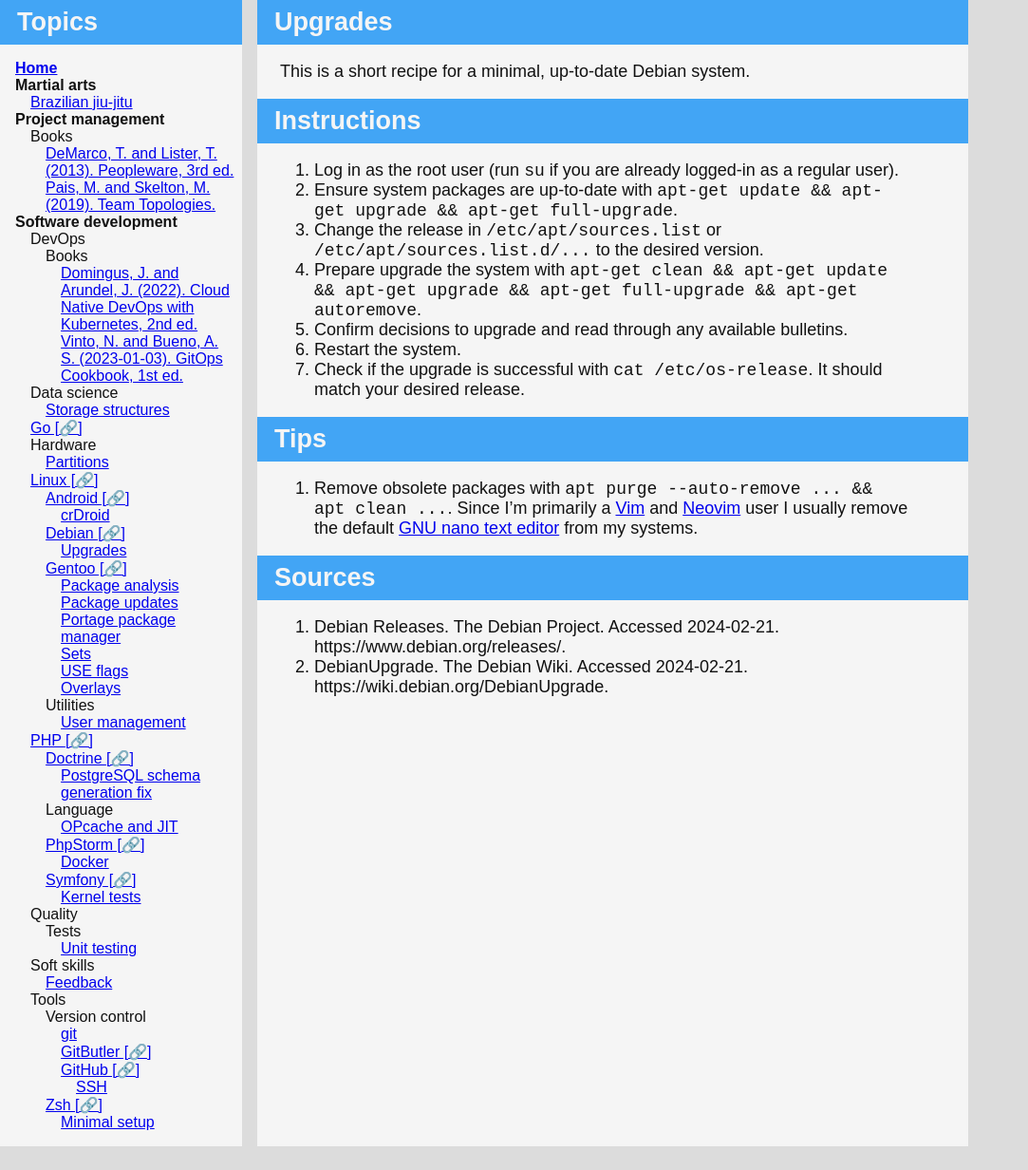
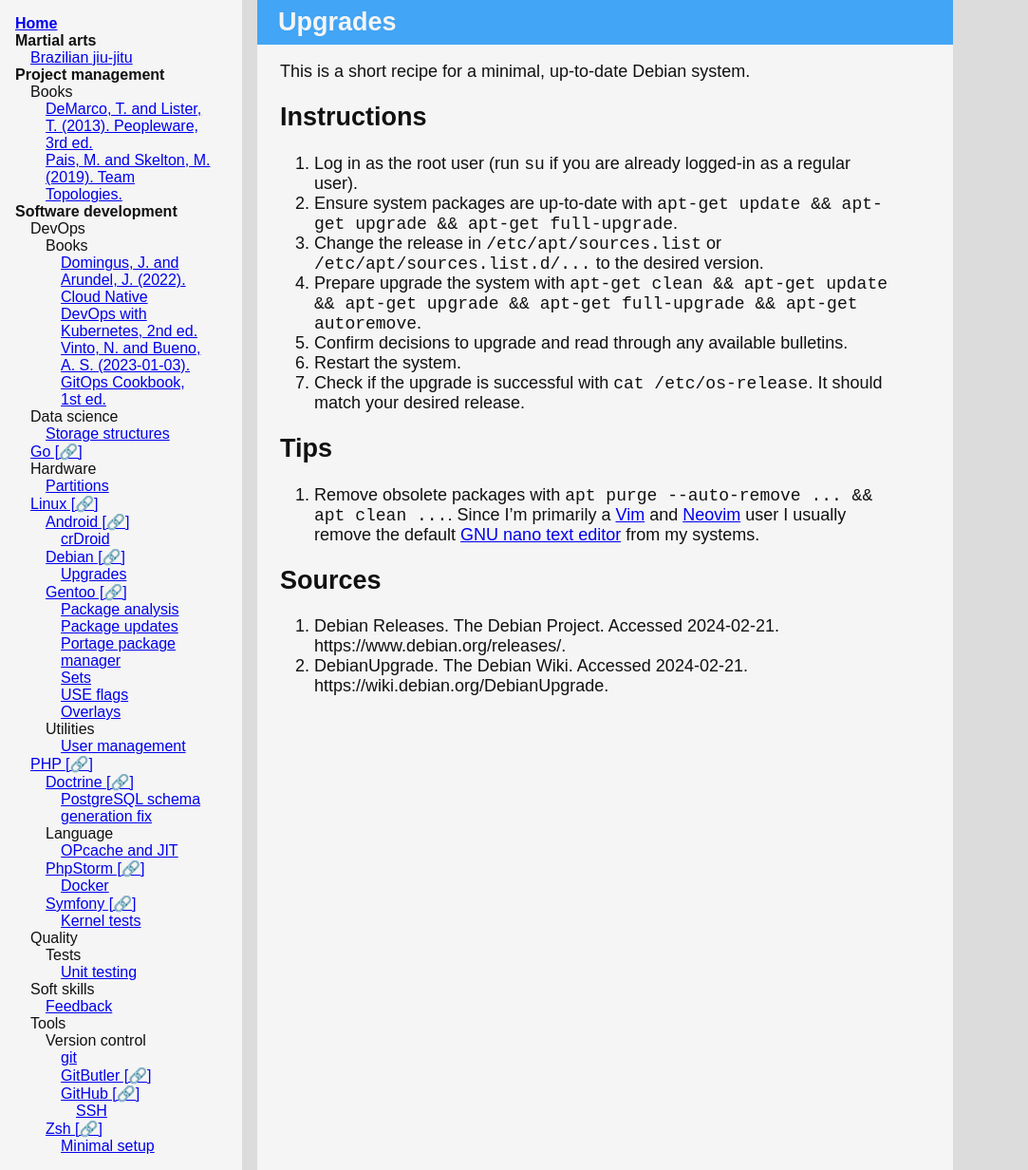
Before and after one commit to ganiulis/personal-notes, a Jekyll site: the page built from software-development/linux/debian/upgrades.md, in a window 1280 px wide. Shown: the whole page at 95% size, without its empty margins (0-1083 px from the left). Built offline with Jekyll 4.4.1, drawn with Linux system fonts in a browser that asks for light colours; our own code applies the rules of GitHub Pages for plain Markdown files; before the commit the page ends 1207 px from its top, so only the background shows below that.

Commit message:
feat: UI improvements

```diff
--- a/_layouts/default.html
+++ b/_layouts/default.html
@@ -18,7 +17,6 @@ title: Home
   </head>
   <body>
     <nav>
-      <h1>Topics</h1>
       {% include navigation.html items=site.data.navigation.items first=true %}
     </nav>
     <main>
--- a/_sass/main.scss
+++ b/_sass/main.scss
@@ -26,23 +26,23 @@ nav > ul {
   font-weight: bold;
   list-style: none;
   margin-bottom: 0;
-  padding: 0 8px 0 16px;
+  padding: 0 16px;
 }
 
 .subnav {
   list-style: none;
-  padding: 0 0 0 16px;
+  padding: 0 8px 0 16px;
   font-weight: normal;
 }
 
 article > *:not(h1, ol, ul) {
-  padding: 0 12px 0 24px;
+  padding: 0 24px;
 }
 
 h1 {
   background-color: $color-accent-base;
   color: $color-background-base;
-  padding: 8px 18px;
+  padding: 8px 22px;
   margin-top: 0;
   margin-bottom: 0;
 }
@@ -56,13 +56,13 @@ article > ul {
   body {
     display: flex;
     margin-right: 260px;
-  }
-  nav {
-    margin-right: 16px;
-    min-width: 25%;
-    max-width: 25%;
-  }
-  main {
-    width: 100%;
+    nav {
+      min-width: 25%;
+      max-width: 25%;
+    }
+    main {
+      margin: 0 16px;
+      width: 75%;
+    }
   }
 }
--- a/software-development/linux/debian/upgrades.md
+++ b/software-development/linux/debian/upgrades.md
@@ -6,7 +6,7 @@ layout: default
 
 This is a short recipe for a minimal, up-to-date Debian system.
 
-# Instructions
+## Instructions
 
 1. Log in as the root user (run `su` if you are already logged-in as a regular user).
 2. Ensure system packages are up-to-date with `apt-get update && apt-get upgrade && apt-get full-upgrade`.
@@ -16,11 +16,11 @@ This is a short recipe for a minimal, up-to-date Debian system.
 6. Restart the system.
 7. Check if the upgrade is successful with `cat /etc/os-release`. It should match your desired release.
 
-# Tips
+## Tips
 
 1. Remove obsolete packages with `apt purge --auto-remove ... && apt clean ...`. Since I'm primarily a [Vim](https://www.vim.org) and [Neovim](https://neovim.io) user I usually remove the default [GNU nano text editor](https://www.nano-editor.org) from my systems.
 
-# Sources
+## Sources
 
 1. Debian Releases. The Debian Project. Accessed 2024-02-21. https://www.debian.org/releases/.
 2. DebianUpgrade. The Debian Wiki. Accessed 2024-02-21. https://wiki.debian.org/DebianUpgrade.
```
Also changed, not shown: other parts of _layouts/default.html (+0 -1 lines), software-development/data-science/storage-structures.md (+1 -1 lines).
